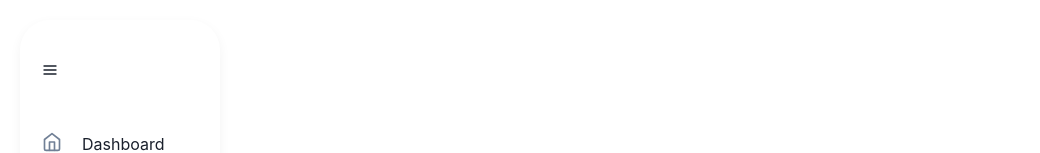
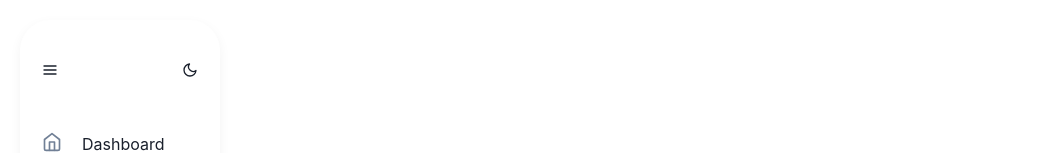
Before and after one commit to nuradlifathan/klasemen-website, a React (Vite) app in the folder apps/client/: page / in a window 1280 px wide. Shown: the top 153 px of the page, without its empty margins (0-1040 px from the left). Built offline with nearby package versions, Linux system fonts and the light colour scheme.

Commit message:
feat: add PWA support and dark mode toggle

```diff
--- a/apps/client/package.json
+++ b/apps/client/package.json
@@ -31,6 +31,7 @@
     "@types/react-dom": "^19.2.3",
     "@vitejs/plugin-react": "^4.2.1",
     "typescript": "^5.9.3",
-    "vite": "^5.4.11"
+    "vite": "^5.4.11",
+    "vite-plugin-pwa": "^1.2.0"
   }
 }
--- a/apps/client/src/components/layout/Sidebar.tsx
+++ b/apps/client/src/components/layout/Sidebar.tsx
@@ -1,4 +1,4 @@
-import React, { useState } from "react"
+import { useState } from "react"
 import {
   Flex,
   Text,
@@ -6,13 +6,18 @@ import {
   Divider,
   Avatar,
   Heading,
+  useColorMode,
+  useColorModeValue,
 } from "@chakra-ui/react"
-import { FiMenu, FiHome, FiLayout, FiPlus } from "react-icons/fi"
+import { FiMenu, FiHome, FiLayout, FiPlus, FiMoon, FiSun } from "react-icons/fi"
 import NavItem from "../layout/NavItem"
 import { Link } from "react-router-dom"
 
 export default function Sidebar() {
   const [navSize, changeNavSize] = useState("large")
+  const { colorMode, toggleColorMode } = useColorMode()
+  const bgColor = useColorModeValue("white", "gray.800")
+
   return (
     <Flex
       pos="sticky"
@@ -24,6 +29,7 @@ export default function Sidebar() {
       w={navSize == "small" ? "75px" : "200px"}
       flexDir="column"
       justifyContent="space-between"
+      bg={bgColor}
     >
       <Flex
         p="5%"
@@ -32,7 +38,9 @@ export default function Sidebar() {
         alignItems={navSize == "small" ? "center" : "flex-start"}
         as="nav"
       >
+        <Flex justify="space-between" w="100%" align="center">
           <IconButton
+            aria-label="Toggle menu"
             background="none"
             mt={5}
             _hover={{ background: "none" }}
@@ -42,6 +50,15 @@ export default function Sidebar() {
               else changeNavSize("small")
             }}
           />
+          <IconButton
+            aria-label="Toggle dark mode"
+            background="none"
+            mt={5}
+            _hover={{ background: "none" }}
+            icon={colorMode === "light" ? <FiMoon /> : <FiSun />}
+            onClick={toggleColorMode}
+          />
+        </Flex>
         <Link to="/">
           <NavItem navSize={navSize} icon={FiHome} title="Dashboard" />
         </Link>
--- a/apps/client/vite.config.js
+++ b/apps/client/vite.config.js
@@ -1,8 +1,35 @@
 import { defineConfig } from 'vite'
 import react from '@vitejs/plugin-react'
+import { VitePWA } from 'vite-plugin-pwa'
 
 export default defineConfig({
-  plugins: [react()],
+  plugins: [
+    react(),
+    VitePWA({
+      registerType: 'autoUpdate',
+      includeAssets: ['favicon.ico', 'apple-touch-icon.png', 'mask-icon.svg'],
+      manifest: {
+        name: 'Klasemen Website',
+        short_name: 'Klasemen',
+        description: 'Football League Standings App',
+        theme_color: '#3182ce',
+        background_color: '#ffffff',
+        display: 'standalone',
+        icons: [
+          {
+            src: 'pwa-192x192.png',
+            sizes: '192x192',
+            type: 'image/png'
+          },
+          {
+            src: 'pwa-512x512.png',
+            sizes: '512x512',
+            type: 'image/png'
+          }
+        ]
+      }
+    })
+  ],
   server: {
     port: 3000,
     open: true
```
Also changed, not shown: 1 other file (tests, documents, lock files or other folders). Lines whose indentation alone changed are shown as unchanged.
